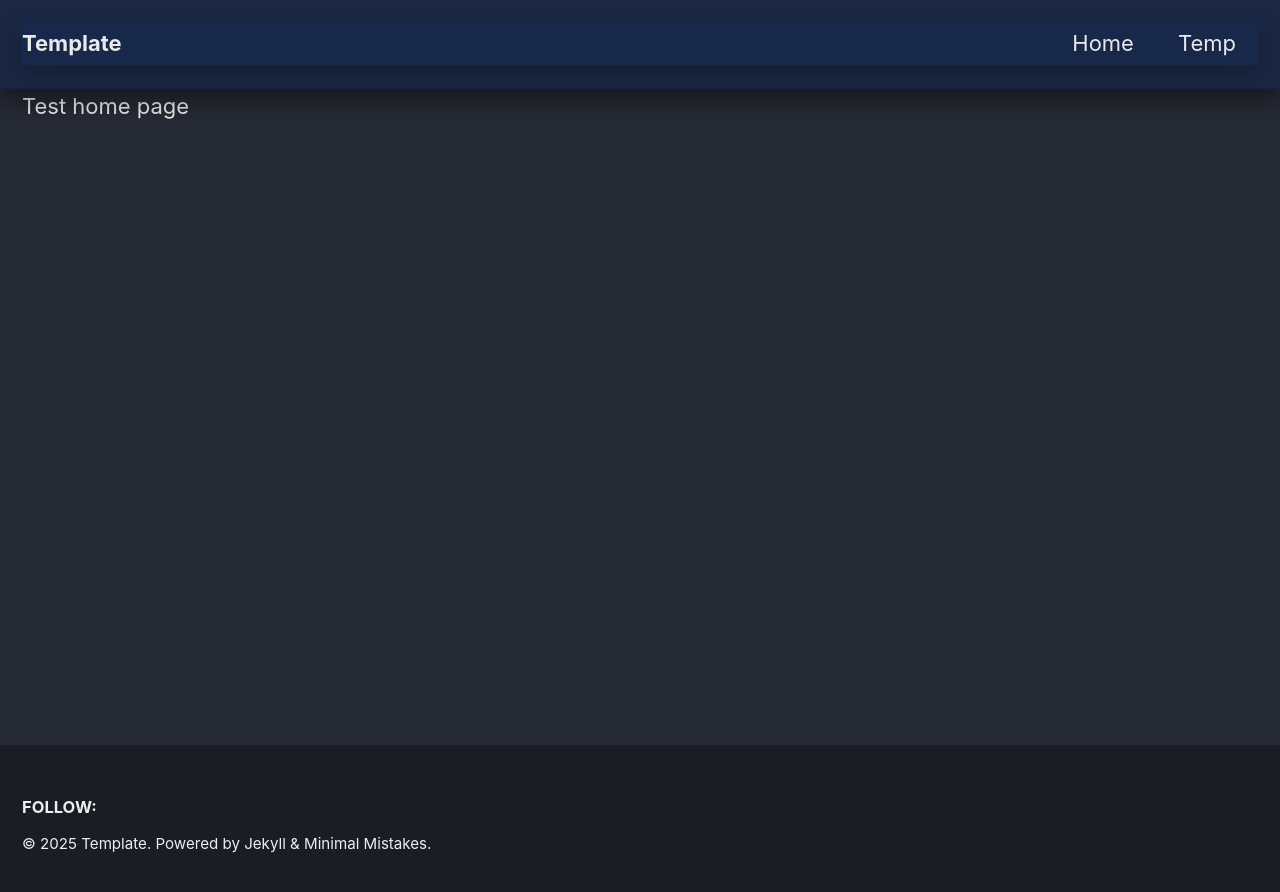
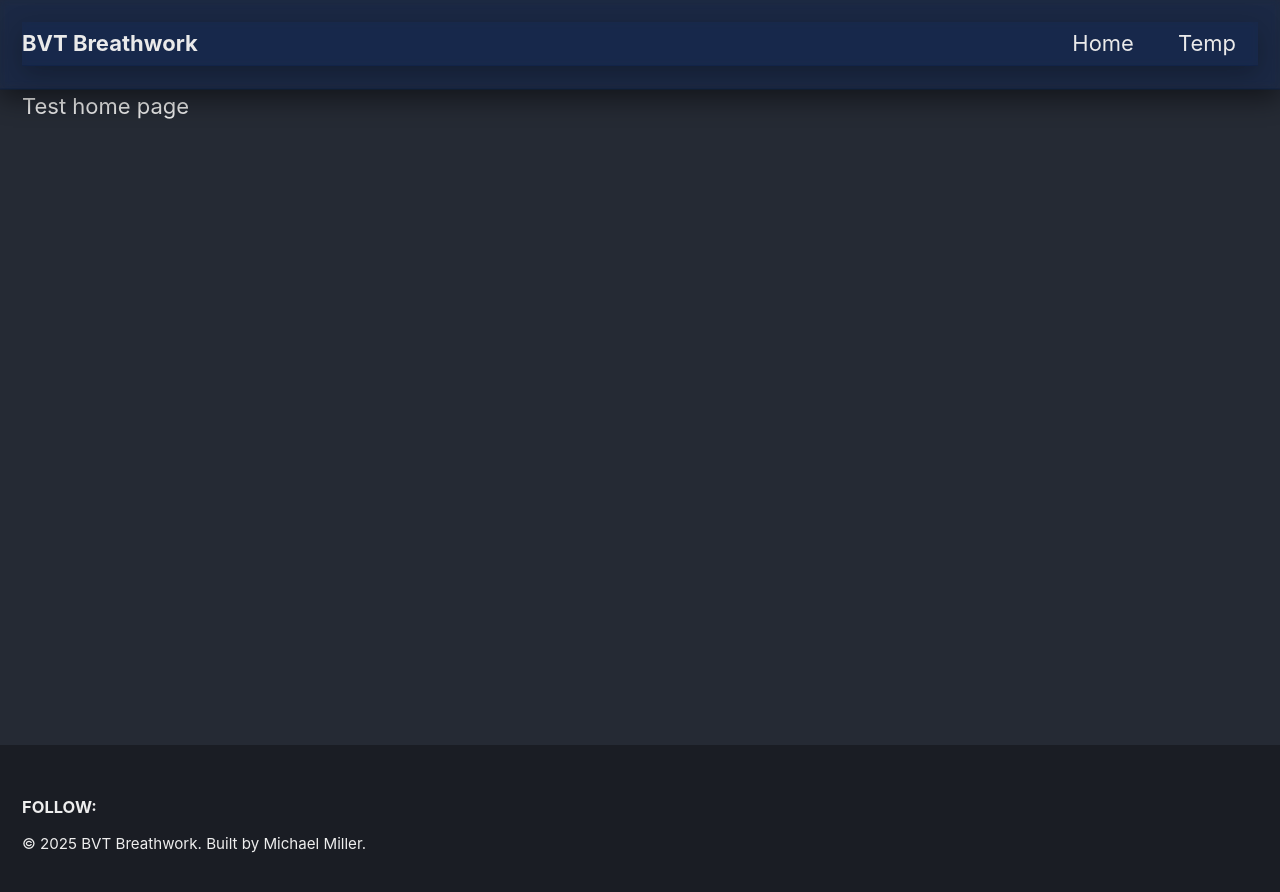
Before and after one commit to millerms/bvt-breathwork, a Jekyll site: the page built from index.md, in a window 1280 px wide. Shown: the top 892 px of the page. Built offline with Jekyll 4.4.1, drawn with Linux system fonts in a browser that asks for light colours; cached includes are drawn as plain includes; the list of posts is cut into pages by our own code.

Commit message:
initial commit

```diff
--- a/_config.yml
+++ b/_config.yml
@@ -3,8 +3,8 @@ remote_theme: "mmistakes/minimal-mistakes@4.27.3"
 minimal_mistakes_skin: "dark"
 
 # Site settings
-title: "Template"
-description: "Temp."
+title: "BVT Breathwork"
+description: "Site for Jason's company, BVT Breathwork"
 url: ""
 baseurl: ""
 locale: en-US
--- a/_includes/footer.html
+++ b/_includes/footer.html
@@ -18,5 +18,7 @@
   </ul>
 </div>
 {% endif %}
-
-<div class="page__footer-copyright">&copy; {% assign site_time = site.time | date: '%Y' %}{% if site.footer.since and site_time != site.footer.since %}{{ site.footer.since }} - {% endif %}{{ site_time }} <a href="{{ site.copyright_url | default: site.url }}">{{ site.copyright | default: site.title | escape_once | strip }}</a>. {{ site.data.ui-text[site.locale].powered_by | default: "Powered by" }} <a href="https://jekyllrb.com" rel="nofollow">Jekyll</a> &amp; <a href="https://mademistakes.com/work/jekyll-themes/minimal-mistakes/" rel="nofollow">Minimal Mistakes</a>.</div>
+<div class="page__footer-copyright">
+  &copy; {{ site.time | date: '%Y' }} {{ site.name | default: "BVT Breathwork" }}.
+  <span class="footer-credit">Built by Michael Miller.</span>
+</div>
```
Also changed, not shown: README.md.
